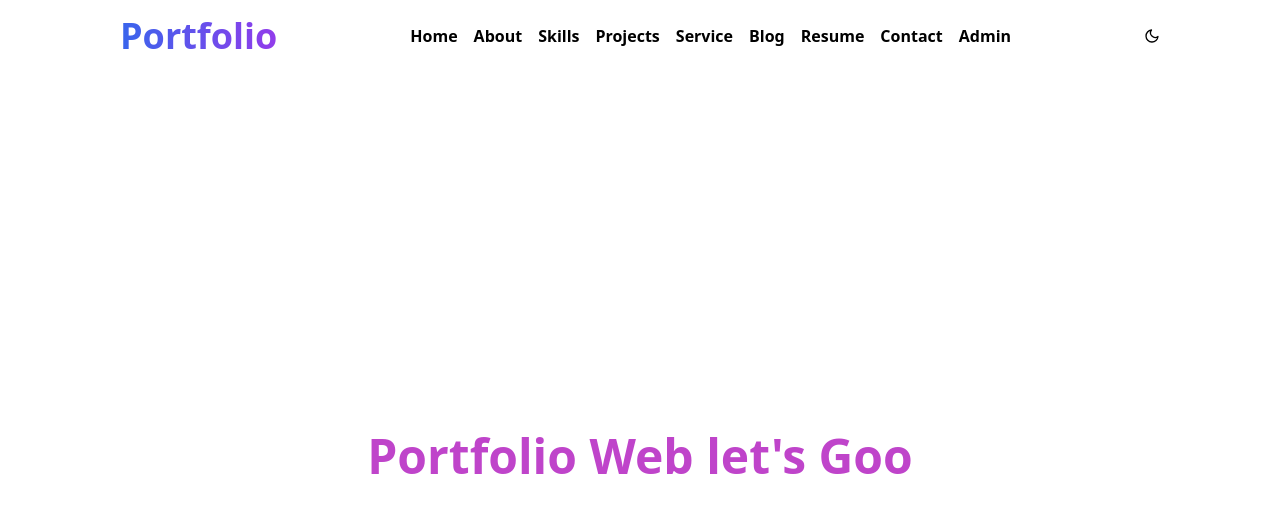
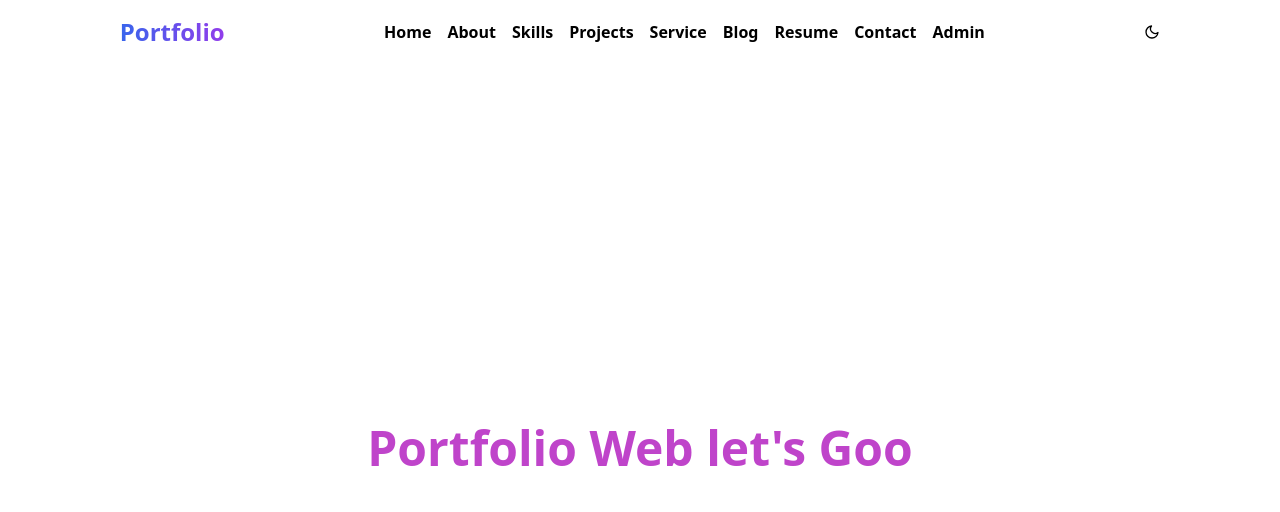
Before and after one commit to MaxamedYare-web/portfoliomoha, a React (Vite) app: page / in a window 1280 px wide. Shown: the top 512 px of the page. Built offline with nearby package versions, Linux system fonts and the light colour scheme.

Commit message:
som one changed

```diff
--- a/src/App.jsx
+++ b/src/App.jsx
@@ -5,7 +5,7 @@ import { HeaderPage } from "./pages/Header"
 const App = ()=>{
   return(<>
   <HeaderPage/>
- <div className="h-screen w-screen flex justify-center items-center">
+ <div className="h-screen flex justify-center items-center">
    <h1 className="text-5xl text-center items-center
     font-bold animate-pulse text-fuchsia-700">Portfolio Web let's Goo</h1>
  </div>
--- a/src/pages/Header.jsx
+++ b/src/pages/Header.jsx
@@ -4,11 +4,11 @@ import { NavLink } from 'react-router-dom';
 export const HeaderPage = () => {
   return (
     <>
-      <header className="flex justify-between items-center pt-4 lg:px-30">
+      <header className="flex justify-around items-center pt-4 lg:px-10">
         <div className="div">
-          <h1 className="text-4xl textGradient font-bold">Portfolio</h1>
+          <h1 className="text-2xl textGradient font-bold">Portfolio</h1>
         </div>
-        <nav className="flex gap-4 text:sm font-semibold ">
+        <nav className="flex gap-4 text-md font-semibold ">
           <NavLink className="hover:text-blue-500 duration-500">Home</NavLink>
           <NavLink className="hover:text-blue-500 duration-500">About</NavLink>
           <NavLink className="hover:text-blue-500 duration-500">Skills</NavLink>
```
